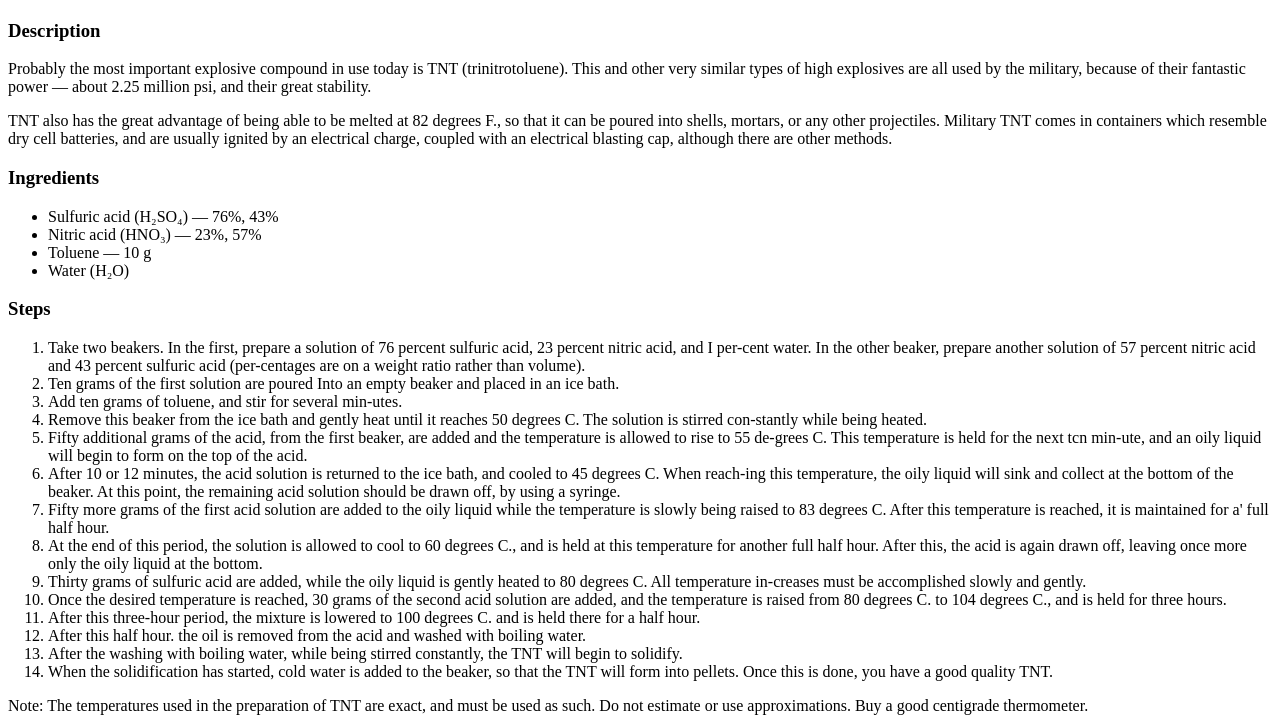
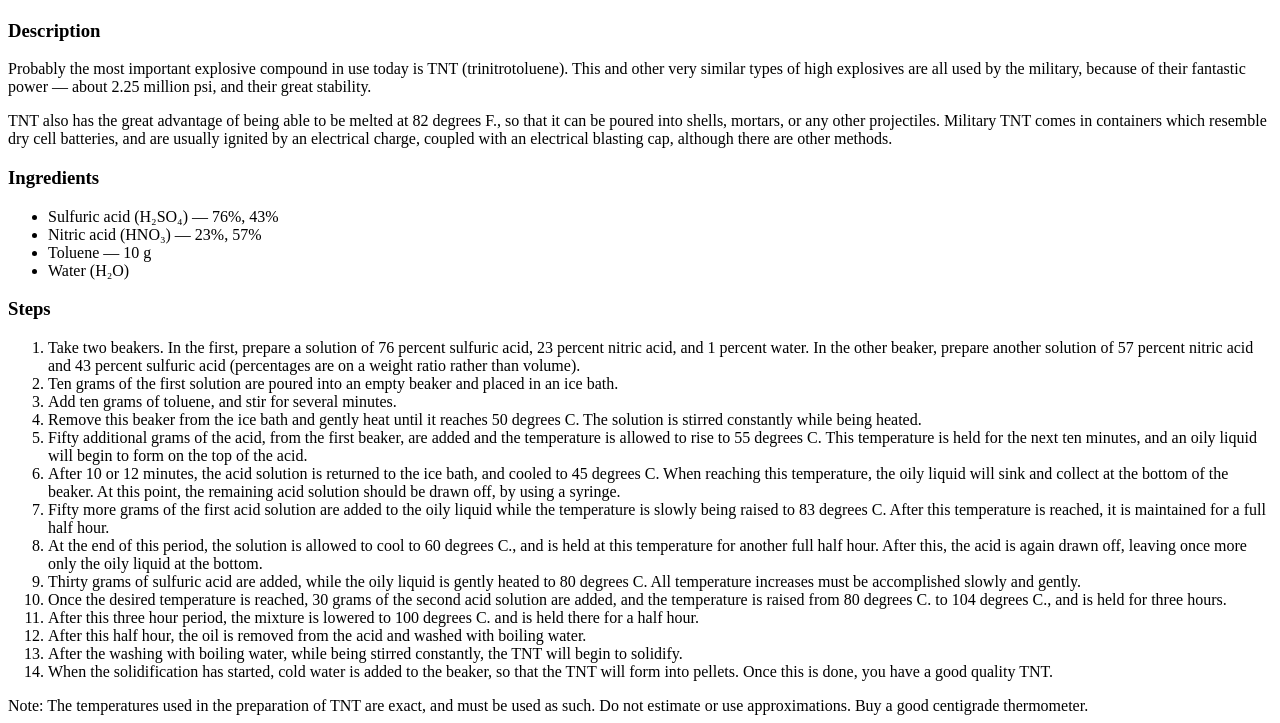
Before and after one commit to Harshitheccentric/odin-recipes, a plain HTML site: page recipes/tnt.html in a window 1280 px wide. Shown: the part 609-1332 px from the top of the page. Drawn offline with Linux system fonts and the light colour scheme.

Commit message:
Add README and fix typos

```diff
--- a/recipes/tnt.html
+++ b/recipes/tnt.html
@@ -21,18 +21,18 @@
     </ul>
     <h3>Steps</h3>
     <ol>
-        <li>Take two beakers. In the first, prepare a solution of 76 percent sulfuric acid, 23 percent nitric acid, and I per-cent water. In the other beaker, prepare another solution of 57 percent nitric acid and 43 percent sulfuric acid (per-centages are on a weight ratio rather than volume).</li>
-        <li>Ten grams of the first solution are poured Into an empty beaker and placed in an ice bath.</li>
-        <li>Add ten grams of toluene, and stir for several min-utes.</li>
-        <li>Remove this beaker from the ice bath and gently heat until it reaches 50 degrees C. The solution is stirred con-stantly while being heated.</li>
-        <li>Fifty additional grams of the acid, from the first beaker, are added and the temperature is allowed to rise to 55 de-grees C. This temperature is held for the next tcn min-ute, and an oily liquid will begin to form on the top of the acid.</li>
-        <li>After 10 or 12 minutes, the acid solution is returned to the ice bath, and cooled to 45 degrees C. When reach-ing this temperature, the oily liquid will sink and collect at the bottom of the beaker. At this point, the remaining acid solution should be drawn off, by using a syringe.</li>
-        <li>Fifty more grams of the first acid solution are added to the oily liquid while the temperature is slowly being raised to 83 degrees C. After this temperature is reached, it is maintained for a' full half hour.</li>
+        <li>Take two beakers. In the first, prepare a solution of 76 percent sulfuric acid, 23 percent nitric acid, and 1 percent water. In the other beaker, prepare another solution of 57 percent nitric acid and 43 percent sulfuric acid (percentages are on a weight ratio rather than volume).</li>
+        <li>Ten grams of the first solution are poured into an empty beaker and placed in an ice bath.</li>
+        <li>Add ten grams of toluene, and stir for several minutes.</li>
+        <li>Remove this beaker from the ice bath and gently heat until it reaches 50 degrees C. The solution is stirred constantly while being heated.</li>
+        <li>Fifty additional grams of the acid, from the first beaker, are added and the temperature is allowed to rise to 55 degrees C. This temperature is held for the next ten minutes, and an oily liquid will begin to form on the top of the acid.</li>
+        <li>After 10 or 12 minutes, the acid solution is returned to the ice bath, and cooled to 45 degrees C. When reaching this temperature, the oily liquid will sink and collect at the bottom of the beaker. At this point, the remaining acid solution should be drawn off, by using a syringe.</li>
+        <li>Fifty more grams of the first acid solution are added to the oily liquid while the temperature is slowly being raised to 83 degrees C. After this temperature is reached, it is maintained for a full half hour.</li>
         <li>At the end of this period, the solution is allowed to cool to 60 degrees C., and is held at this temperature for another full half hour. After this, the acid is again drawn off, leaving once more only the oily liquid at the bottom.</li>
-        <li>Thirty grams of sulfuric acid are added, while the oily liquid is gently heated to 80 degrees C. All temperature in-creases must be accomplished slowly and gently.</li>
+        <li>Thirty grams of sulfuric acid are added, while the oily liquid is gently heated to 80 degrees C. All temperature increases must be accomplished slowly and gently.</li>
         <li>Once the desired temperature is reached, 30 grams of the second acid solution are added, and the temperature is raised from 80 degrees C. to 104 degrees C., and is held for three hours.</li>
-        <li>After this three-hour period, the mixture is lowered to 100 degrees C. and is held there for a half hour.</li>
-        <li>After this half hour. the oil is removed from the acid and washed with boiling water.</li>
+        <li>After this three hour period, the mixture is lowered to 100 degrees C. and is held there for a half hour.</li>
+        <li>After this half hour, the oil is removed from the acid and washed with boiling water.</li>
         <li>After the washing with boiling water, while being stirred constantly, the TNT will begin to solidify.</li>
         <li>When the solidification has started, cold water is added to the beaker, so that the TNT will form into pellets. Once this is done, you have a good quality TNT.</li>
     </ol>
```
Also changed, not shown: recipes/nitroglycerin.html (+8 -8 lines), 1 other file.
